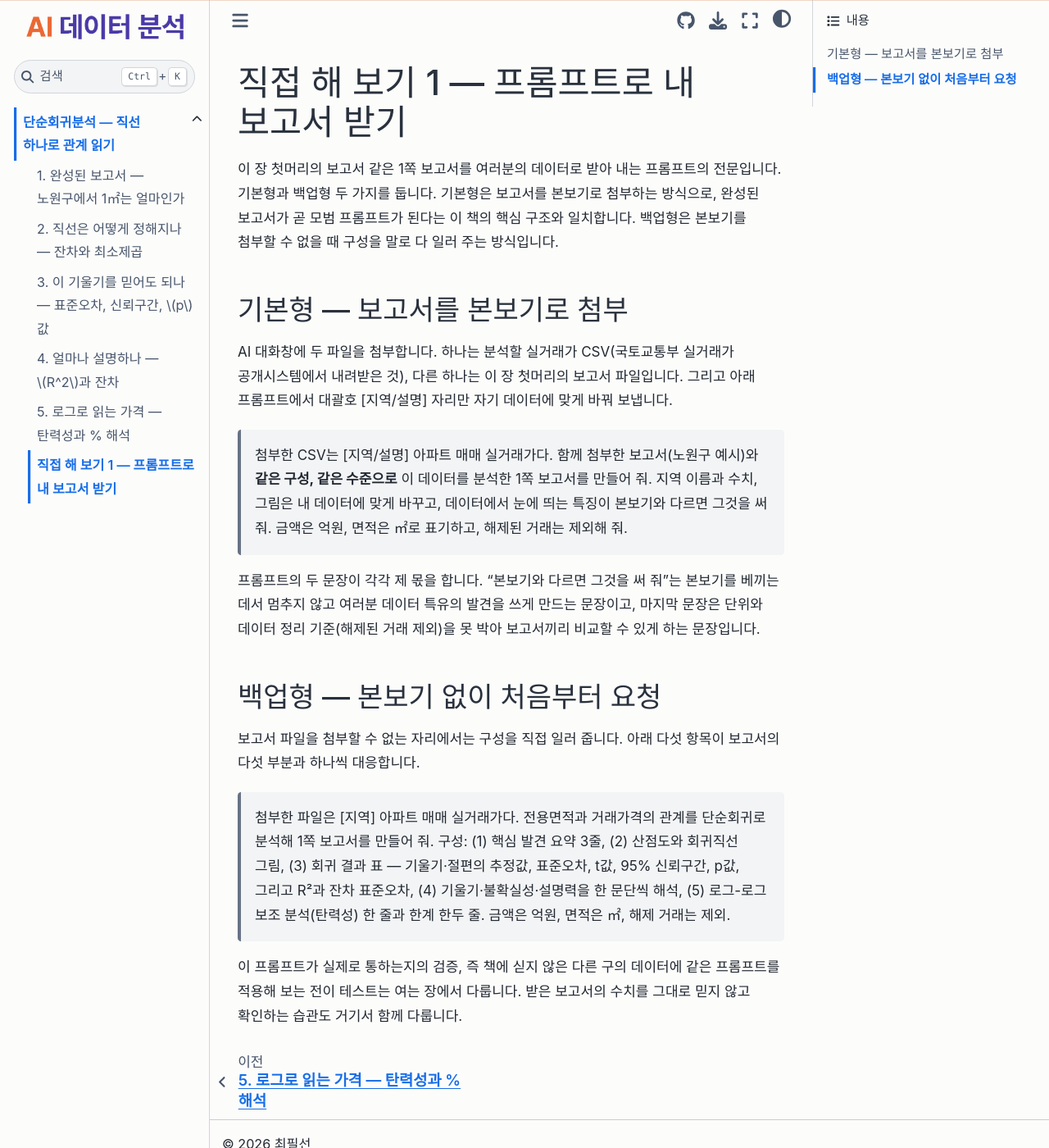
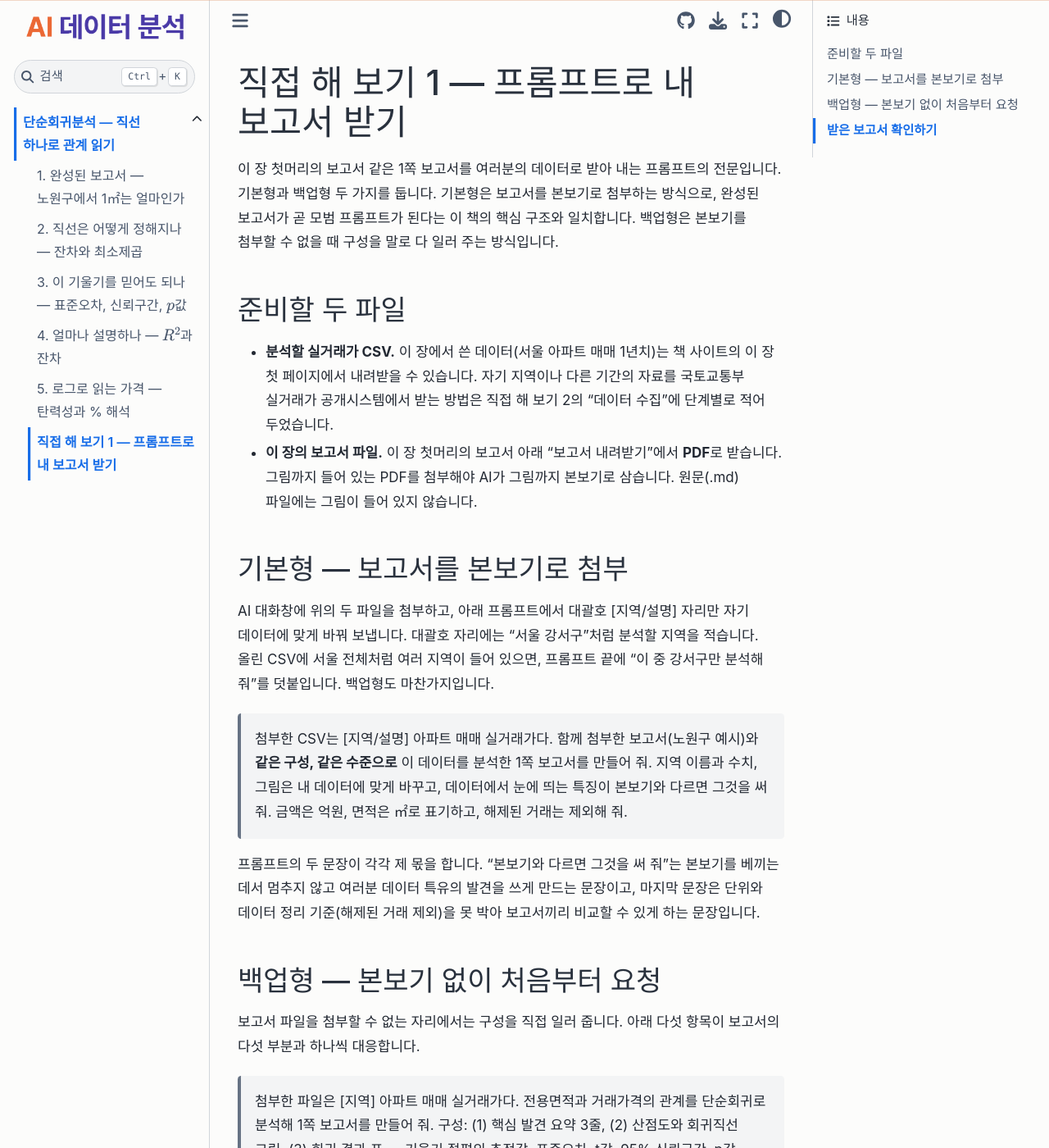
Before and after one commit to pilsunchoi/book5, a Jupyter Book: the page built from simple-regression/practice-prompt.md, in a window 1280 px wide and 1400 px high. Shown: the whole window at 82% size. Built offline with Jupyter Book 1.0.4 settings and Sphinx 7.4.7 and the Sphinx Book theme 1.1.4, drawn with Linux system fonts in a browser that asks for light colours; some web fonts are replaced; pages that are not in the unit, such as notebooks, are missing from menus; some of the changed text lies outside the part shown.

Commit message:
Bring 직접 해 보기 1 up to date and offer the report as a PDF
The prompt page now says where to get the two files, how to name the
region when the CSV covers all of Seoul, and how to check the returned
report with the notebook. The report box offers a one-page PDF with the
figure, since the .md alone leaves the AI guessing at the figure.

Co-Authored-By: Claude Opus 5.5 <noreply@anthropic.com>

```diff
--- a/simple-regression/practice-prompt.md
+++ b/simple-regression/practice-prompt.md
@@ -2,9 +2,14 @@
 
 이 장 첫머리의 보고서 같은 1쪽 보고서를 여러분의 데이터로 받아 내는 프롬프트의 전문입니다. 기본형과 백업형 두 가지를 둡니다. 기본형은 보고서를 본보기로 첨부하는 방식으로, 완성된 보고서가 곧 모범 프롬프트가 된다는 이 책의 핵심 구조와 일치합니다. 백업형은 본보기를 첨부할 수 없을 때 구성을 말로 다 일러 주는 방식입니다.
 
+## 준비할 두 파일
+
+- **분석할 실거래가 CSV.** 이 장에서 쓴 데이터(서울 아파트 매매 1년치)는 책 사이트의 이 장 첫 페이지에서 내려받을 수 있습니다. 자기 지역이나 다른 기간의 자료를 국토교통부 실거래가 공개시스템에서 받는 방법은 직접 해 보기 2의 "데이터 수집"에 단계별로 적어 두었습니다.
+- **이 장의 보고서 파일.** 이 장 첫머리의 보고서 아래 "보고서 내려받기"에서 **PDF**로 받습니다. 그림까지 들어 있는 PDF를 첨부해야 AI가 그림까지 본보기로 삼습니다. 원문(.md) 파일에는 그림이 들어 있지 않습니다.
+
 ## 기본형 — 보고서를 본보기로 첨부
 
-AI 대화창에 두 파일을 첨부합니다. 하나는 분석할 실거래가 CSV(국토교통부 실거래가 공개시스템에서 내려받은 것), 다른 하나는 이 장 첫머리의 보고서 파일입니다. 그리고 아래 프롬프트에서 대괄호 [지역/설명] 자리만 자기 데이터에 맞게 바꿔 보냅니다.
+AI 대화창에 위의 두 파일을 첨부하고, 아래 프롬프트에서 대괄호 [지역/설명] 자리만 자기 데이터에 맞게 바꿔 보냅니다. 대괄호 자리에는 "서울 강서구"처럼 분석할 지역을 적습니다. 올린 CSV에 서울 전체처럼 여러 지역이 들어 있으면, 프롬프트 끝에 "이 중 강서구만 분석해 줘"를 덧붙입니다. 백업형도 마찬가지입니다.
 
 > 첨부한 CSV는 [지역/설명] 아파트 매매 실거래가다. 함께 첨부한 보고서(노원구 예시)와 **같은 구성, 같은 수준으로** 이 데이터를 분석한 1쪽 보고서를 만들어 줘. 지역 이름과 수치, 그림은 내 데이터에 맞게 바꾸고, 데이터에서 눈에 띄는 특징이 본보기와 다르면 그것을 써 줘. 금액은 억원, 면적은 ㎡로 표기하고, 해제된 거래는 제외해 줘.
 
@@ -16,4 +21,6 @@ AI 대화창에 두 파일을 첨부합니다. 하나는 분석할 실거래가
 
 > 첨부한 파일은 [지역] 아파트 매매 실거래가다. 전용면적과 거래가격의 관계를 단순회귀로 분석해 1쪽 보고서를 만들어 줘. 구성: (1) 핵심 발견 요약 3줄, (2) 산점도와 회귀직선 그림, (3) 회귀 결과 표 — 기울기·절편의 추정값, 표준오차, t값, 95% 신뢰구간, p값, 그리고 R²과 잔차 표준오차, (4) 기울기·불확실성·설명력을 한 문단씩 해석, (5) 로그-로그 보조 분석(탄력성) 한 줄과 한계 한두 줄. 금액은 억원, 면적은 ㎡, 해제 거래는 제외.
 
-이 프롬프트가 실제로 통하는지의 검증, 즉 책에 싣지 않은 다른 구의 데이터에 같은 프롬프트를 적용해 보는 전이 테스트는 여는 장에서 다룹니다. 받은 보고서의 수치를 그대로 믿지 않고 확인하는 습관도 거기서 함께 다룹니다.
+## 받은 보고서 확인하기
+
+AI도 실수를 합니다. 받은 보고서의 숫자를 그대로 믿지 말고 확인합니다. 가장 확실한 방법은 직접 해 보기 2의 파이썬 노트북에서 데이터 정리 셀의 구 이름(`'노원구'`)만 바꿔 실행해 보는 것입니다. 회귀식, $R^2$, 잔차 표준오차, 탄력성 같은 숫자가 보고서와 같은지 대조하면 됩니다. AI의 출력을 확인하는 습관 전반은 여는 장에서 다시 다룹니다.
```
Also changed, not shown: simple-regression/section-a1.md (+1 -1 lines), 1 other file.
